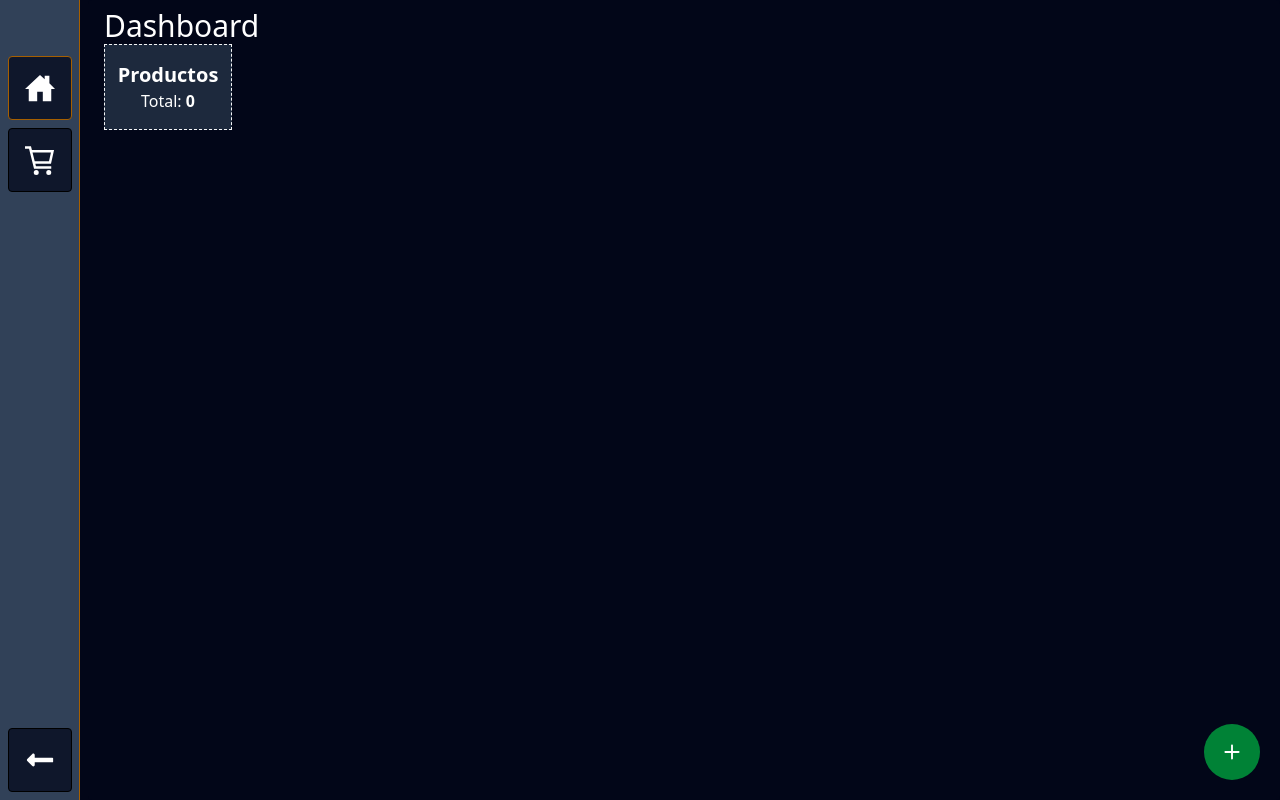
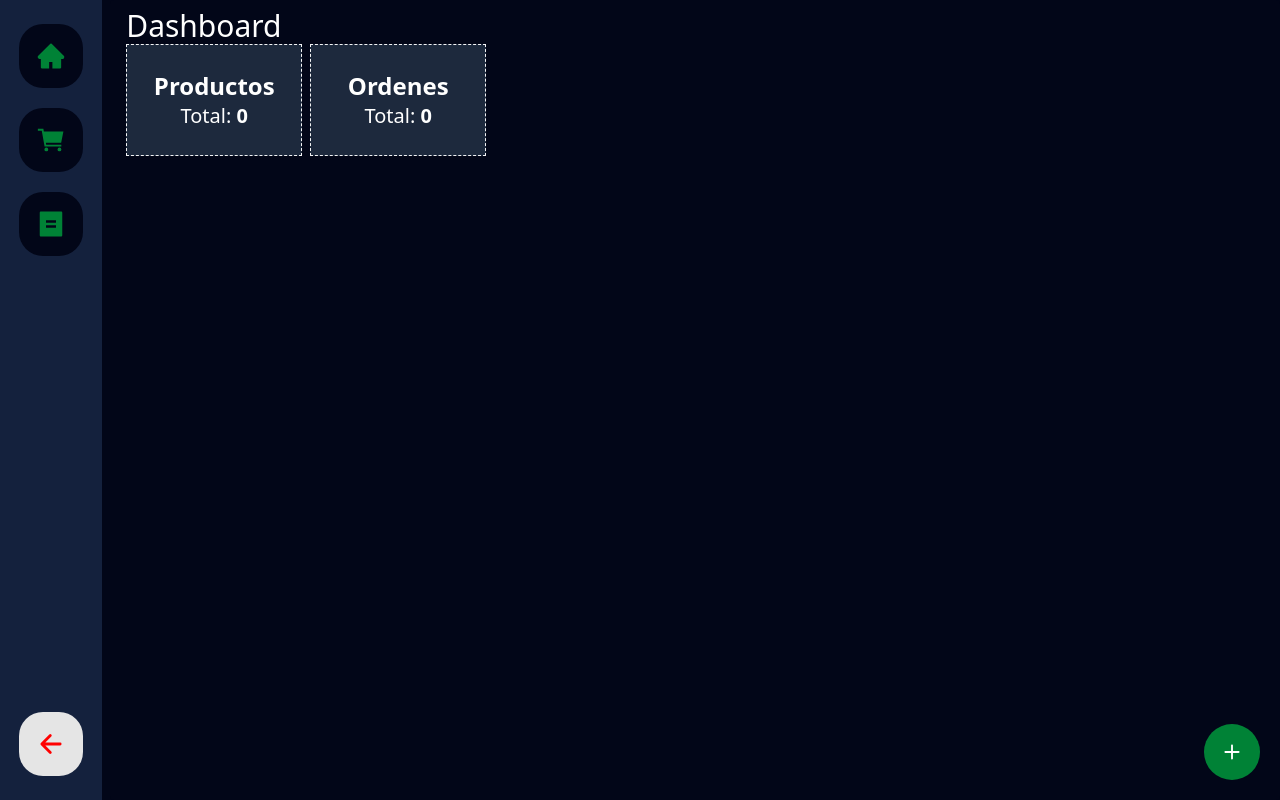
Before and after one commit to aaronvigil96/cafe-front, a React (Vite) app: page /dashboard/home in a window 1280 px wide. Built offline with nearby package versions, Linux system fonts and the light colour scheme; no server answers.

Commit message:
add orders pages

```diff
--- a/src/components/NavBarDashboard.tsx
+++ b/src/components/NavBarDashboard.tsx
@@ -1,37 +1,36 @@
-import { useState } from "react";
-import { FaLongArrowAltLeft } from "react-icons/fa";
-import { GrCart } from "react-icons/gr";
-import { IoHomeSharp } from "react-icons/io5";
-import { RxDoubleArrowLeft } from "react-icons/rx";
-import { Link, NavLink } from "react-router";
+import { AiFillHome } from "react-icons/ai";
+import { IoArrowBack, IoCartSharp } from "react-icons/io5";
+import { RiBillFill } from "react-icons/ri";
+import { Link } from "react-router";
+
+type ItemNavBarDashboardProps = {
+    icon: React.ElementType;
+    url: string;
+    iconStyle?: React.CSSProperties;
+    containerIconStyle?: React.CSSProperties;
+}
+
+const ItemNavBarDashboard = ({icon: Icon, url, iconStyle, containerIconStyle}:ItemNavBarDashboardProps) => {
+    return (
+        <Link to={url}>
+            <div style={containerIconStyle} className="bg-slate-950 h-16 w-16 my-2 flex items-center rounded-3xl justify-center group hover:bg-green-700 hover:rounded-xl transition-all duration-300 ease-linear cursor-pointer">
+                <Icon style={iconStyle} className="text-green-700 text-3xl group-hover:text-white transition-colors duration-300 ease-in-out" />
+            </div>
+        </Link>
+    )
+}
+
 
 const NavBarDashboard = () => {
 
-    const [menuIsActive, setMenuIsActive] = useState(true);
-
-    const toggleMenu = () => {
-        setMenuIsActive(!menuIsActive);
-    }
-
     return(
-        <nav className={`h-full ${ menuIsActive ? "w-20" : "w-5"} md:w-20 bg-slate-700 pt-2 relative transition-all duration-300 ease-in-out border-r border-yellow-700 z-10`}>
-            <div onClick={toggleMenu} className="absolute right-[-15px] rounded bg-slate-200 cursor-pointer md:hidden">
-                <RxDoubleArrowLeft className={`${menuIsActive ? "" : "rotate-180"}  text-black text-3xl transition-transform duration-300 ease-in-out`}/>
+        <nav className={`h-full w-28 bg-[#14213d] flex flex-col justify-between items-center py-4`}>
+            <div className="flex flex-col gap-1">
+                <ItemNavBarDashboard icon={AiFillHome} url="/dashboard"/>
+                <ItemNavBarDashboard icon={IoCartSharp} url="/dashboard/product"/>
+                <ItemNavBarDashboard icon={RiBillFill} url="/dashboard/order"/>
             </div>
-            <div className="flex flex-col justify-between h-full">
-                <div className={`${menuIsActive ? "flex flex-col items-center gap-2 mt-10 p-2" : "hidden"} md:visible`}>
-                    <NavLink to={'/dashboard/home'} className={({isActive}) => ` ${isActive ? "border-yellow-700" : ""} p-4 border rounded bg-slate-900 max-w-max hover:rounded-sm transition-all duration-300 ease-in-out cursor-pointer group`}>
-                        <IoHomeSharp className="text-3xl text-white group-hover:text-yellow-700 transition-colors duration-300 ease-in-out" />
-                    </NavLink>
-
-                    <NavLink to={'/dashboard/product'} className={({isActive}) => ` ${isActive ? "border-yellow-700" : ""} p-4 border rounded bg-slate-900 max-w-max hover:rounded-sm transition-all duration-300 ease-in-out cursor-pointer group`}>
-                        <GrCart className="text-3xl text-white group-hover:text-yellow-700 transition-colors duration-300 ease-in-out" />
-                    </NavLink>
-                </div>
-                <Link to={'/'} className={`${menuIsActive ? "" : "hidden"} p-4 border rounded bg-slate-900 max-w-max hover:rounded-sm transition-all duration-300 ease-in-out cursor-pointer group mx-auto mb-2`}>
-                    <FaLongArrowAltLeft className="text-3xl text-white group-hover:text-red-500 transition-colors duration-300 ease-in-out" />
-                </Link>
-            </div>
+            <ItemNavBarDashboard icon={IoArrowBack} url="/" iconStyle={{color:'red'}} containerIconStyle={{backgroundColor: '#E5E5E5'}}/>
         </nav>
     )
 }
--- a/src/interfaces/product-item.interface.ts
+++ b/src/interfaces/product-item.interface.ts
@@ -6,4 +6,5 @@ export interface ProductItemProps {
     stock:number;
     offert:boolean;
     image: string;
+    isActive: boolean;
 }
--- a/src/main.tsx
+++ b/src/main.tsx
@@ -13,6 +13,8 @@ import AuthPage from './routes/AuthPage'
 import DashboardPage from './routes/DashboardPage'
 import DashboardHomePage from './routes/DashboardHomePage'
 import DashboardProductPage from './routes/DashboardProductPage';
+import DashboardOrdersPage from './routes/DashboardOrdersPage';
+import DashboardOrderPage from './routes/DashboardOrderPage';
 
 
 const Layout = () => {
@@ -41,6 +43,8 @@ const Layout = () => {
             <Route index element={<Navigate to={"/dashboard/home"} replace />} />
             <Route path='/dashboard/home' element={<DashboardHomePage/>}/>
             <Route path='/dashboard/product' element={<DashboardProductPage/>}/>
+            <Route path='/dashboard/order' element={<DashboardOrdersPage/>}/>
+            <Route path='/dashboard/order/:id' element={<DashboardOrderPage/>}/>
           </Route>
         </Routes>
       </div>
--- a/src/routes/DashboardHomePage.tsx
+++ b/src/routes/DashboardHomePage.tsx
@@ -5,19 +5,30 @@ import { useProductStore } from "../stores/product.store";
 const DashboardHomePage = () => {
 
     const {products, fetchProducts} = useProductStore();
+    const [orders, setOrders] = useState([]);
 
     useEffect(() => {
         fetchProducts();
+        fetch('http://localhost:3000/order')
+        .then(res => res.json())
+        .then(data => setOrders(data))
     },[])
 
     return(
         <div className="h-full rounded ml-2">
             <h1 className="text-white text-3xl">Dashboard</h1>
-            <div className="flex gap-2">
-                <NavLink to={'/dashboard/product'} className="inline-block w-32 h-32">
-                    <div className="p-4 border border-dashed border-gray-100 bg-slate-800 flex flex-col items-center justify-center">
-                        <h3 className="text-white text-xl font-bold">Productos</h3>
-                        <p className="text-white">Total: <span className="font-bold">{products.length}</span></p>
+            <div className="flex gap-2 flex-wrap">
+                <NavLink to={'/dashboard/product'} className="inline-block w-44 h-28">
+                    <div className="p-4 border border-dashed border-gray-100 bg-slate-800 flex flex-col items-center justify-center w-full h-full">
+                        <h3 className="text-white text-2xl font-bold">Productos</h3>
+                        <p className="text-white text-xl">Total: <span className="font-bold">{products.length}</span></p>
+                    </div>
+                </NavLink>
+
+                <NavLink to={'/dashboard/order'} className="inline-block w-44 h-28">
+                    <div className="p-4 border border-dashed border-gray-100 bg-slate-800 flex flex-col items-center justify-center w-full h-full">
+                        <h3 className="text-white text-2xl font-bold">Ordenes</h3>
+                        <p className="text-white text-xl">Total: <span className="font-bold">{orders?.length}</span></p>
                     </div>
                 </NavLink>
             </div>
--- /dev/null
+++ b/src/routes/DashboardOrderPage.tsx
@@ -0,0 +1,57 @@
+import { useEffect, useState } from "react";
+import { useParams } from "react-router";
+
+
+const OrderItem = ({item}:any) => {
+
+    console.log(item);
+
+    return (
+        <div>
+            <h2 className="font-bold">{item.product.title}</h2>
+            <p>Cantidades: <span className="font-bold">{item.quantity}</span></p>
+        </div>
+    )
+}
+
+
+const DashboardOrderPage = () => {
+
+    const [order, setOrder] = useState<any | null>(null);
+    const [loading, setLoading] = useState(true);
+
+    let {id} = useParams();
+
+    useEffect(() => {
+        if(!id) return;
+        setLoading(true);
+        fetch(`http://localhost:3000/order/${id}`)
+        .then(res => {
+            if(!res.ok) throw new Error('Orden no encontrada');
+            return res.json();
+        })
+        .then(data => setOrder(data))
+        .catch(() => setOrder(null))
+        .finally(() => setLoading(false))
+    },[id]);
+
+    if(!order) return <h2 className="text-white text-center text-2xl">No se encontró la orden</h2>
+
+    if(loading) return <h2 className="text-white text-center text-2xl">Cargando...</h2>
+
+    console.log(order);
+
+    return (
+        <div className="text-white shadow-2xl bg-slate-500 p-2 rounded-md w-60">
+            <h3 className="text-2xl text-center">Información de la compra</h3>
+            <div>
+                {
+                    order?.items.map((item:any) => (<OrderItem key={item.id} item={item}/>))
+                }
+            </div>
+            <h3>Total: $<span className="font-bold">{order.totalAmount}</span></h3>
+        </div>
+    )
+}
+
+export default DashboardOrderPage;
--- /dev/null
+++ b/src/routes/DashboardOrdersPage.tsx
@@ -0,0 +1,37 @@
+import { useEffect, useState } from "react";
+import { Link } from "react-router";
+
+
+const OrderItem = ({order}:any) => {
+
+    return(
+        <Link to={`/dashboard/order/${order.id}`} className="bg-slate-500 w-60 rounded-md p-2">
+            <p>Total: <span className="font-bold text-black">${order.totalAmount}</span></p>
+            <p>Creado: {order.createdAt}</p>
+        </Link>
+    )
+}
+
+const DashboardOrdersPage = () => {
+
+    const [orders, setOrders] = useState([]);
+
+    useEffect(() => {
+        fetch('http://localhost:3000/order')
+        .then(res => res.json())
+        .then(data => setOrders(data));
+    }, []);
+
+    return(
+        <div className="overflow-y-auto h-full">
+            <h1 className="text-white text-3xl">Ordenes</h1>
+            <div className="flex flex-col gap-2 md:flex-row flex-wrap">
+                {
+                    orders?.map((item:any) => (<OrderItem key={item.id} order={item}/>))
+                }
+            </div>
+        </div>
+    )
+}
+
+export default DashboardOrdersPage;
--- a/src/routes/DashboardPage.tsx
+++ b/src/routes/DashboardPage.tsx
@@ -23,8 +23,8 @@ const DashboardPage = () => {
                 <div className="bg-slate-950 w-full h-full rounded p-2">
                     <Outlet/>
                 </div>
-                <div onClick={(e) => togglePopup(e)} className="absolute bottom-5 right-5 h-14 w-14 bg-green-700 flex justify-center items-center rounded-full">
-                    <IoIosAdd className="text-3xl text-white" />
+                <div onClick={(e) => togglePopup(e)} className="absolute bottom-5 right-5 h-14 w-14 bg-green-700 flex justify-center items-center rounded-full cursor-pointer group hover:bg-white transition-colors duration-300 ease-in-out">
+                    <IoIosAdd className="text-3xl text-white group-hover:text-green-700 transition-colors duration-300 ease-in-out"/>
                 </div>
                 <div onClick={closePopup} className={isPopupOpen ? `fixed w-full h-full bg-slate-950/60 flex justify-center items-center z-20` : "hidden"}>
                     <div onClick={(e) => e.stopPropagation()}>
--- a/src/routes/HomePage.tsx
+++ b/src/routes/HomePage.tsx
@@ -14,7 +14,7 @@ const HomePage = () => {
         fetch('http://localhost:3000/products')
         .then(res => res.json())
         .then(data => {
-            const items = data.filter((item:any) => item.offert === true);
+            const items = data.filter((item:any) => item.offert === true).filter((item:any) => item.isActive === true);
             setSlides(items);
         })
     },[])
--- a/src/routes/ProductsPage.tsx
+++ b/src/routes/ProductsPage.tsx
@@ -9,7 +9,10 @@ const ProductsPage = () => {
     useEffect(() => {
         fetch('http://localhost:3000/products')
         .then(res => res.json())
-        .then(data => setProducts(data));
+        .then(data => {
+            const items = data.filter((item:any) => item.isActive === true);
+            setProducts(items);
+        });
     },[])
 
     const totalProducts:ProductItemProps[] = products;
```
Also changed, not shown: src/components/NavBar.tsx (+18 -5 lines), src/routes/DashboardProductPage.tsx (+12 -22 lines), src/routes/ProductPage.tsx (+5 -7 lines).
